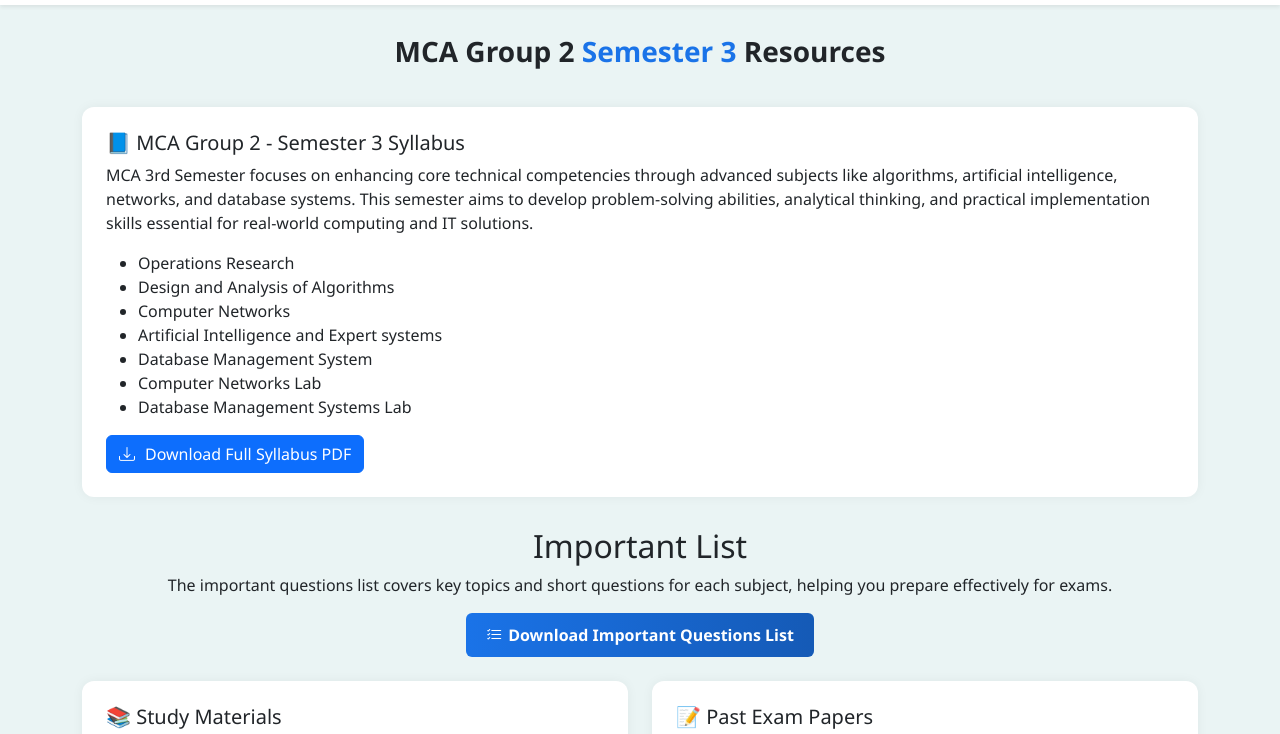
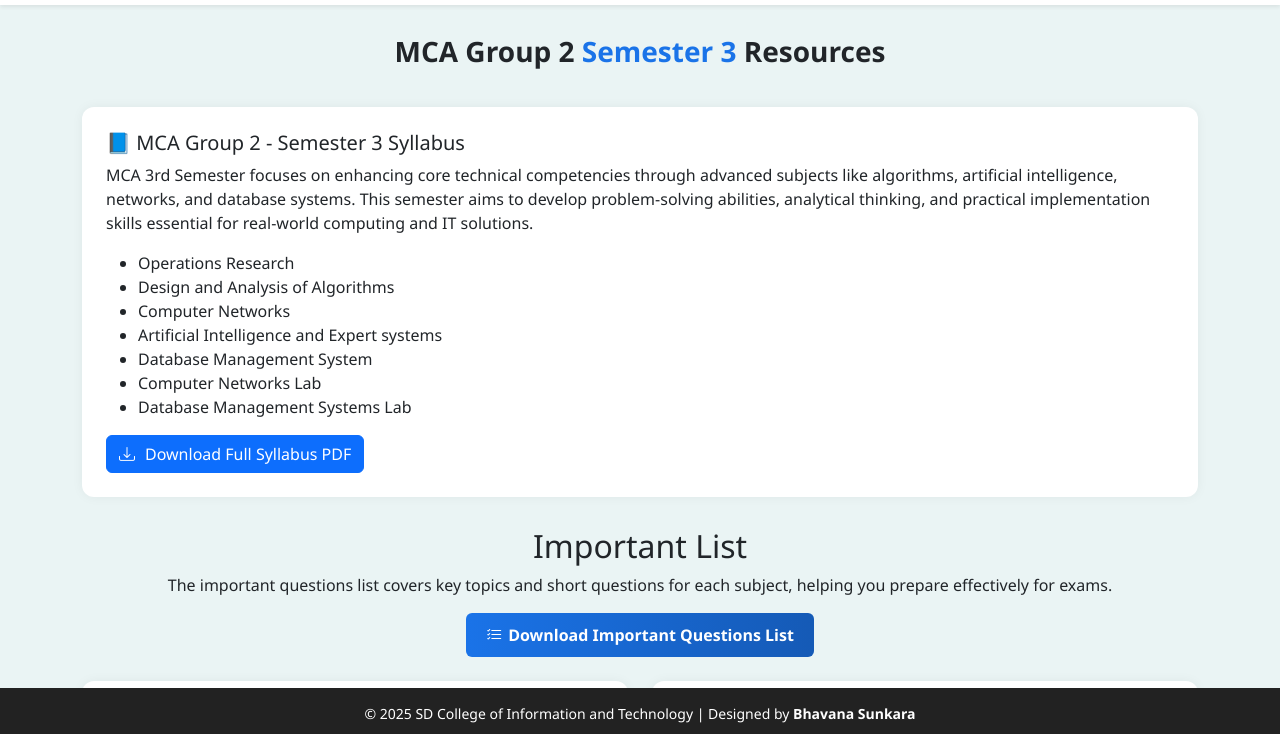
Before and after one commit to SunkaraBhavana3/mca3, a plain HTML site: page index.html in a window 1280 px wide. Shown: the part 61-795 px from the top of the page. Drawn offline with nearby package versions, Linux system fonts and the light colour scheme.

Commit message:
Update index.html

```diff
--- a/index.html
+++ b/index.html
@@ -3,6 +3,9 @@
 <head>
   <meta charset="UTF-8" />
   <meta name="viewport" content="width=device-width, initial-scale=1" />
+  <meta name="description" content="Official website of SD College of Information and Technology, providing information on courses, admissions, faculty, and student resources.">
+<meta name="keywords" content="Bhavana, Homepage, sd college of information, MCA 3 sem Study material, MCA 3 sem syllabus, MCA 3 sem important list, AKNU mca 3 sem Study material, AKNU mca 3 sem imp list, sd college">
+<meta name="author" content="Sunkara Bhavana">
   <title>MCA Group 1 Semester 3 Resources</title>
   <link href="https://cdn.jsdelivr.net/npm/bootstrap@5.3.3/dist/css/bootstrap.min.css" rel="stylesheet" />
   <link href="https://cdn.jsdelivr.net/npm/bootstrap-icons@1.10.5/font/bootstrap-icons.css" rel="stylesheet" />
@@ -344,7 +347,9 @@ Systems Lab </li>
       <a href="#" class="text-dark"><i class="bi bi-linkedin"></i></a>
     </div>
   </footer>
-
+<footer style="position: fixed; bottom: 0; left: 0; width: 100%; background-color: #222; color: white; padding: 15px 0; text-align: center; font-size: 14px; z-index: 100;">
+  © 2025 SD College of Information and Technology | Designed by <strong>Bhavana Sunkara</strong>
+</footer>
   <script src="https://cdn.jsdelivr.net/npm/bootstrap@5.3.3/dist/js/bootstrap.bundle.min.js"></script>
 </body>
 </html>
```
